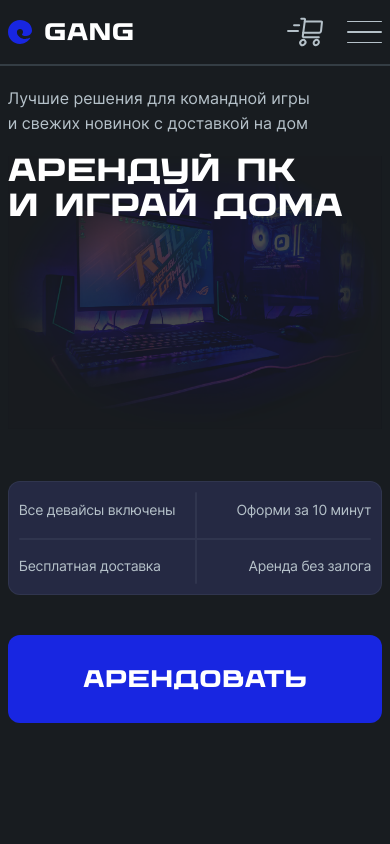
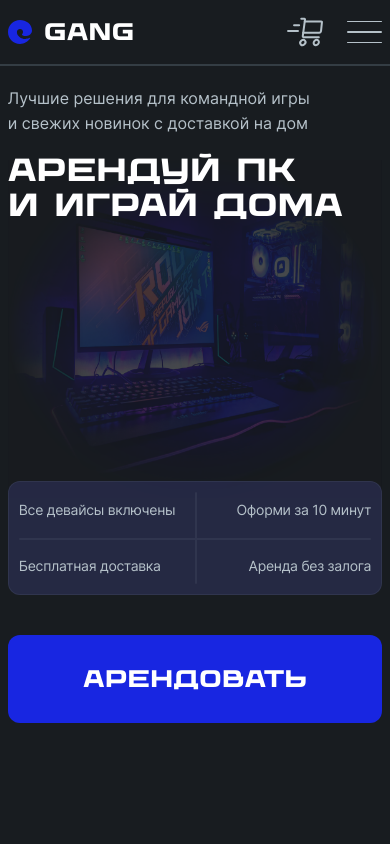
Before and after one commit to LeshWeb/gang-next, a Next.js app: page /mobile in a window 390 px wide. Shown: the top 844 px of the page. Built offline with nearby package versions, Linux system fonts and the light colour scheme.

Commit message:
MainAdaptedPX

```diff
--- a/src/app/components/01_Sections/01_Main/Swiper.module.css
+++ b/src/app/components/01_Sections/01_Main/Swiper.module.css
@@ -19,10 +19,6 @@
     width: 90vw;
     height: 90vh;
   }
-  /* .swiper {
-    width: 90vw;
-    height: 90vh;
-  } */
 }
 
 @media screen and (max-width: 1000px) {
@@ -30,54 +26,28 @@
     top: 70px;
     height: 80vh;
   }
-  /* .swiper {
-    height: 80vh;
-    width: 90vw;
-  } */
 }
-@media screen and (max-width: 860px) {
+@media screen and (max-width: 880px) {
   .swiper_view {
     width: 96vw;
-    /* height: 70vh; */
-    /* top: 20vh; */
-  }
-  /* .swiper {
-    width: 96vw;
-    height: 70vh;
-  } */
-}
-@media screen and (max-width: 800px) {
-  .swiper_view {
-    /* top: 10vh; */
   }
 }
 @media screen and (max-width: 650px) {
   .swiper_view {
-    top: 20vw;
-    height: 70vw;
+    top: 100px;
+    height: 75vh;
   }
-  /* .swiper {
-    height: 70vw;
-  } */
 }
 @media screen and (max-width: 600px) {
   .swiper_view {
-    top: 30vw;
+    top: 150px;
+    height: 50vh; /*норм*/
   }
 }
 @media screen and (max-width: 500px) {
   .swiper_view {
-    top: 40vw;
-  }
-}
-@media screen and (max-width: 380px) {
-  .swiper_view {
-    top: calc(55vw + 30px);
-  }
-}
-@media screen and (max-width: 330px) {
-  .swiper_view {
-    top: calc(55vw + 60px);
+    top: 160px;
+    height: 40vh; /*норм*/
   }
 }
 /* SWIPER */
```
